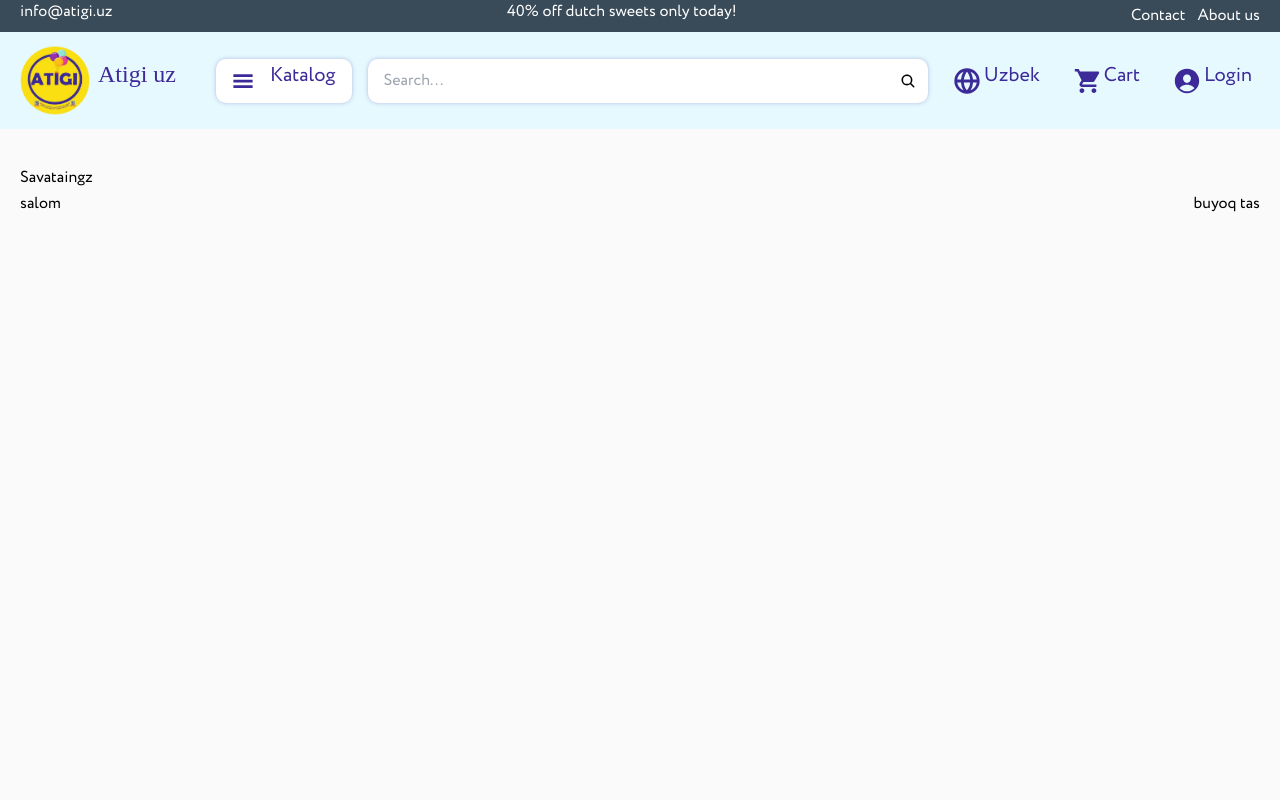
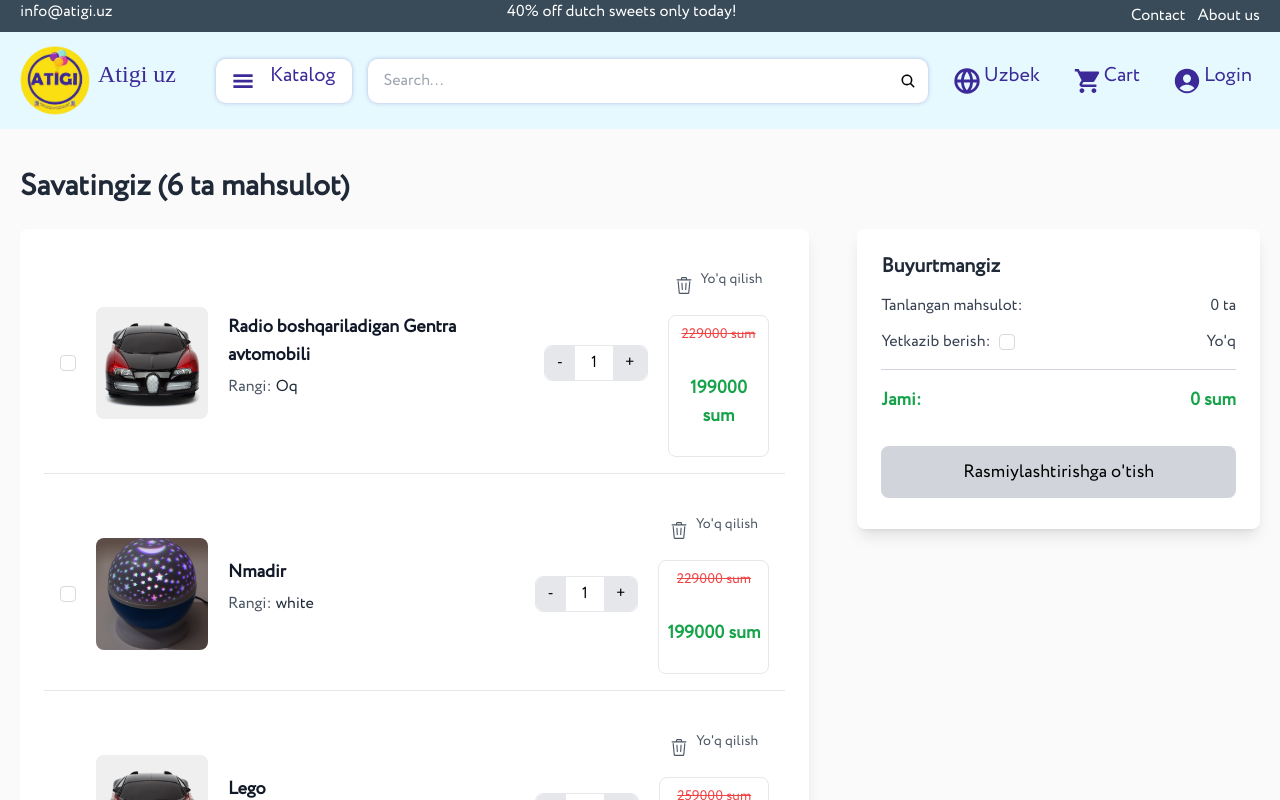
Before and after one commit to Jamshidbek9777/Atigi_uz, a React (Vite) app: page /cart in a window 1280 px wide. Shown: the top 800 px of the page. Built offline with nearby package versions, Linux system fonts and the light colour scheme; a web font is replaced by a local one.

Commit message:
some new

```diff
--- a/src/App.jsx
+++ b/src/App.jsx
@@ -14,9 +14,9 @@ function App() {
           <div className="flex gap-0 md:gap-4 mt-4">
             {/* Sidebar */}
 
-            <div className="col-span-2">
+            {/* <div className="col-span-2">
               <Sidebar />
-            </div>
+            </div> */}
 
             {/* Products Grid */}
             <div className="col-span-10">
--- a/src/components/products.jsx
+++ b/src/components/products.jsx
@@ -75,7 +75,7 @@ const ProductsGrid = () => {
           <TbFilter size={30} />
         </div>
       </div>
-      <div className="grid grid-cols-2 sm:grid-cols-3 lg:grid-cols-4 gap-4">
+      <div className="grid grid-cols-2 sm:grid-cols-3 lg:grid-cols-5 gap-4">
         {products.map((product) => (
           <div
             key={product.id}
--- a/src/pages/cart.jsx
+++ b/src/pages/cart.jsx
@@ -1,15 +1,244 @@
-import React from "react";
+import React, { useState } from "react";
 import Wrapper from "../components/wrapper";
+import { Checkbox } from "antd";
+import { GoTrash } from "react-icons/go";
+import { RiDiscountPercentFill } from "react-icons/ri";
+
+const products = [
+  {
+    id: 1,
+    name: "Radio boshqariladigan Gentra avtomobili",
+    img: "/img/product.jpeg",
+    color: "Oq",
+    oldPrice: 229000,
+    newPrice: 199000,
+  },
+  {
+    id: 2,
+    name: "Nmadir",
+    img: "/img/detail2.jpeg",
+    color: "white",
+    oldPrice: 229000,
+    newPrice: 199000,
+  },
+  {
+    id: 3,
+    name: "Lego",
+    img: "/img/product.jpeg",
+    color: "Ko'k",
+    oldPrice: 259000,
+    newPrice: 219000,
+  },
+  {
+    id: 4,
+    name: "Konstruktor",
+    img: "/img/detail2.jpeg",
+    color: "Sariq",
+    oldPrice: 189000,
+    newPrice: 159000,
+  },
+  {
+    id: 5,
+    name: "Konstruktor",
+    img: "/img/detail2.jpeg",
+    color: "Sariq",
+    oldPrice: 189000,
+    newPrice: 159000,
+  },
+  {
+    id: 6,
+    name: "Konstruktor",
+    img: "/img/detail2.jpeg",
+    color: "Sariq",
+    oldPrice: 189000,
+    newPrice: 159000,
+  },
+];
 
 const Cart = () => {
+  const [cartItems, setCartItems] = useState(
+    products.map((product) => ({ ...product, quantity: 1 }))
+  );
+
+  const [selectedProducts, setSelectedProducts] = useState([]);
+  const [isDelivery, setIsDelivery] = useState(false);
+
+  const handleCheckboxChange = (productId) => {
+    setSelectedProducts((prev) =>
+      prev.includes(productId)
+        ? prev.filter((id) => id !== productId)
+        : [...prev, productId]
+    );
+  };
+
+  const updateQuantity = (productId, change) => {
+    setCartItems((prev) =>
+      prev.map((item) =>
+        item.id === productId
+          ? { ...item, quantity: Math.max(1, item.quantity + change) }
+          : item
+      )
+    );
+  };
+
+  const totalPrice = selectedProducts.reduce((total, id) => {
+    const item = cartItems.find((p) => p.id === id);
+    return item ? total + item.newPrice * item.quantity : total;
+  }, 0);
+
+  const deliveryFee = 30000;
+  const finalPrice = isDelivery ? totalPrice + deliveryFee : totalPrice;
+
+  const handleSubmitOrder = () => {
+    const orderData = cartItems.filter((product) =>
+      selectedProducts.includes(product.id)
+    );
+    console.log("Sending Order:", orderData);
+  };
+
   return (
     <Wrapper>
-      <div>
-        <div className="mt-10">
-          <h1>Savataingz</h1>
-          <div className="flex justify-between">
-            <div>salom</div>
-            <div>buyoq tas</div>
+      <div className="mb-40 md:mb-0">
+        <h1 className="text-3xl font-bold mb-6 text-gray-800 mt-10">
+          Savatingiz ({cartItems.length} ta mahsulot)
+        </h1>
+
+        <div className="flex flex-col lg:flex-row gap-8  pb-32 lg:pb-4">
+          {/* Left Side - Product List */}
+          <div className="w-full lg:w-2/3 overflow-auto pr-4">
+            <div className="bg-white p-2 rounded-lg shadow-lg flex flex-col gap-6 md:p-6">
+              {cartItems.map((product) => (
+                <div
+                  key={product.id}
+                  className="flex flex-col items-start justify-between gap-5 p-4 border-b border-gray-200 md:flex-row md:items-center"
+                >
+                  <div className="flex items-center gap-5 ">
+                    <Checkbox
+                      checked={selectedProducts.includes(product.id)}
+                      onChange={() => handleCheckboxChange(product.id)}
+                    />
+                    <img
+                      src={product.img}
+                      alt={product.name}
+                      className="w-28 h-28 object-cover rounded-lg"
+                    />
+                    <div className="flex-1 flex flex-col justify-between">
+                      <h2 className="text-lg font-semibold text-gray-900">
+                        {product.name}
+                      </h2>
+                      <p className="text-gray-600">
+                        Rangi:
+                        <span className="font-medium ml-1 text-gray-800">
+                          {product.color}
+                        </span>
+                      </p>
+                    </div>
+                  </div>
+                  <div className="flex items-center justify-between gap-5 w-full md:w-auto">
+                    <div className="flex items-center border rounded-lg">
+                      <button
+                        onClick={() => updateQuantity(product.id, -1)}
+                        className="px-3 py-2 bg-gray-200 hover:bg-gray-300 transition rounded-l-lg"
+                      >
+                        -
+                      </button>
+                      <span className="px-4">{product.quantity}</span>
+                      <button
+                        onClick={() => updateQuantity(product.id, 1)}
+                        className="px-3 py-2 bg-gray-200 hover:bg-gray-300 transition rounded-r-lg"
+                      >
+                        +
+                      </button>
+                    </div>
+
+                    <div className="flex flex-col items-end md:items-center  gap-3">
+                      <div className="flex items-center gap-2 cursor-pointer select-none text-gray-600 hover:text-gray-900 transition">
+                        <button className=" text-lg ">
+                          <GoTrash />
+                        </button>
+                        <p className="text-sm">Yo'q qilish</p>
+                      </div>
+
+                      <div className="border p-2 rounded-lg text-center flex flex-row md:flex-col gap-4 items-center">
+                        <p className="line-through text-red-500 text-sm">
+                          {product.oldPrice} sum
+                        </p>
+                        <p className="text-green-600 text-lg font-semibold">
+                          {product.newPrice * product.quantity} sum
+                        </p>
+                      </div>
+                    </div>
+                  </div>
+                </div>
+              ))}
+            </div>
+          </div>
+
+          {/* Right Side - Order Summary (Desktop) */}
+          <div className="hidden lg:block lg:w-1/3">
+            <div className="bg-white p-6 rounded-lg shadow-lg h-[300px] sticky top-20">
+              <h2 className="text-xl font-semibold text-gray-800 mb-4">
+                Buyurtmangiz
+              </h2>
+              <div className="space-y-3 text-gray-700">
+                <p className="flex justify-between">
+                  <span>Tanlangan mahsulot:</span>
+                  <span className="font-medium">
+                    {selectedProducts.length} ta
+                  </span>
+                </p>
+                <p className="flex justify-between items-center">
+                  <div className="flex gap-2 items-center">
+                    <span>Yetkazib berish:</span>
+                    <Checkbox
+                      onChange={(e) => setIsDelivery(e.target.checked)}
+                      checked={isDelivery}
+                    />
+                  </div>
+                  <span className="font-medium">
+                    {isDelivery ? deliveryFee.toLocaleString() : "Yo'q"}
+                  </span>
+                </p>
+              </div>
+              <div className="border-t border-gray-300 my-4"></div>
+              <div className="flex flex-col justify-between">
+                <p className="flex justify-between text-green-600 text-lg font-semibold mb-8">
+                  <span>Jami:</span>
+                  <span>{finalPrice.toLocaleString()} sum</span>
+                </p>
+                <button
+                  onClick={handleSubmitOrder}
+                  className={`w-full p-3 rounded-lg text-lg transition ${
+                    selectedProducts.length > 0
+                      ? "bg-blue-500 hover:bg-blue-600 text-white"
+                      : "bg-gray-300 cursor-not-allowed"
+                  }`}
+                  disabled={selectedProducts.length === 0}
+                >
+                  Rasmiylashtirishga o'tish
+                </button>
+              </div>
+            </div>
+          </div>
+
+          {/* Mobile Order Summary */}
+          <div className="lg:hidden fixed bottom-0 left-0 w-full bg-white shadow-lg p-4 border-t">
+            <div className="flex justify-between items-center">
+              <div>
+                <p className="text-gray-700">
+                  Tanlangan: {selectedProducts.length} ta
+                </p>
+                <p className="text-green-600 font-bold text-lg">
+                  Jami: {finalPrice.toLocaleString()} sum
+                </p>
+              </div>
+              <button
+                onClick={handleSubmitOrder}
+                className="bg-blue-500 text-white px-5 py-2 rounded-lg"
+              >
+                Rasmiylashtirish
+              </button>
+            </div>
           </div>
         </div>
       </div>
--- a/src/theme/theme.js
+++ b/src/theme/theme.js
@@ -3,7 +3,6 @@ const token = {
 };
 
 const components = {
-  //   Button: {},
   Dropdown: {
     controlItemBgActive: "red",
     controlItemBgHover: "#F0F0F0",
```
Also changed, not shown: 1 other file (tests, documents, lock files or other folders).
